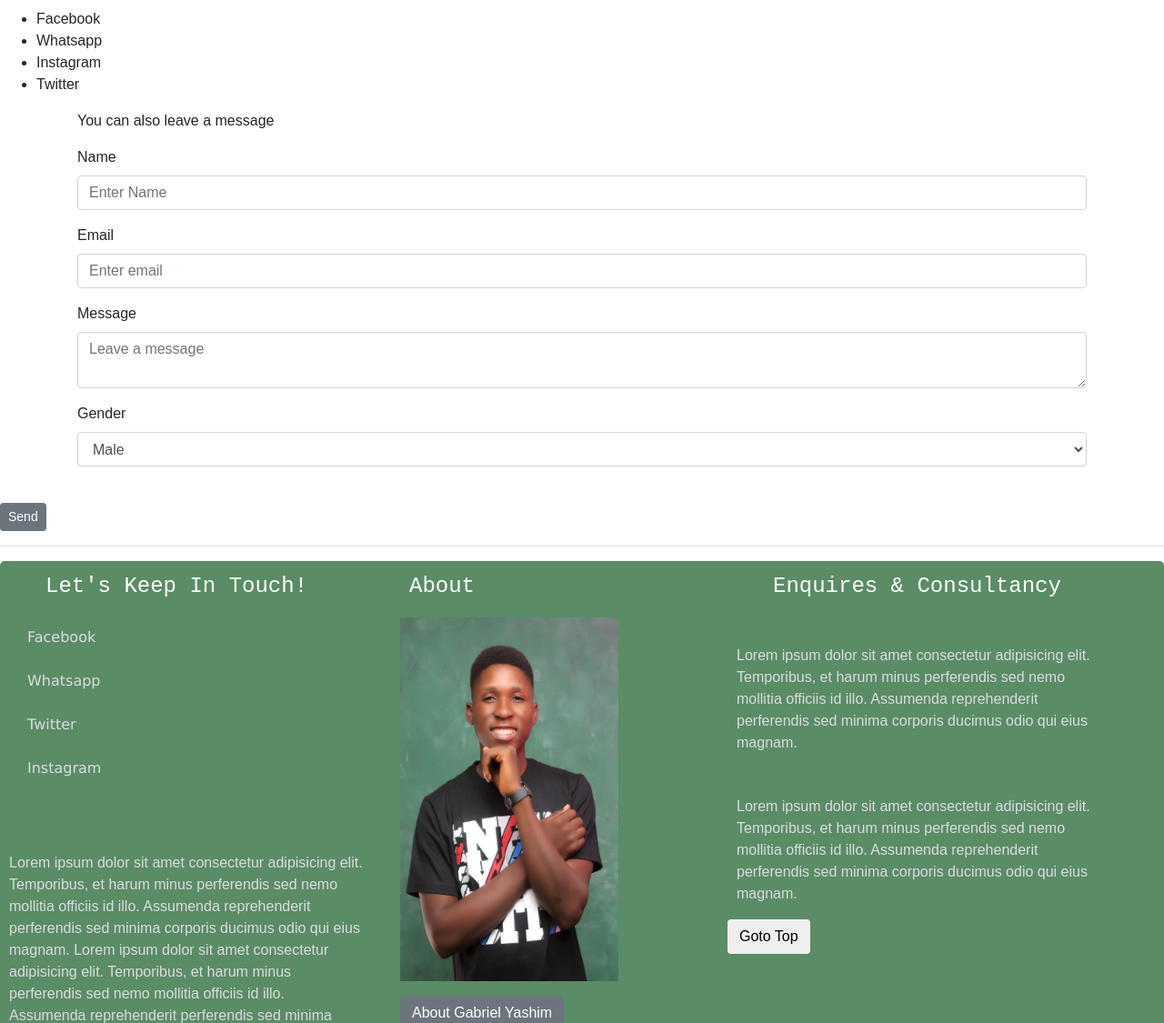
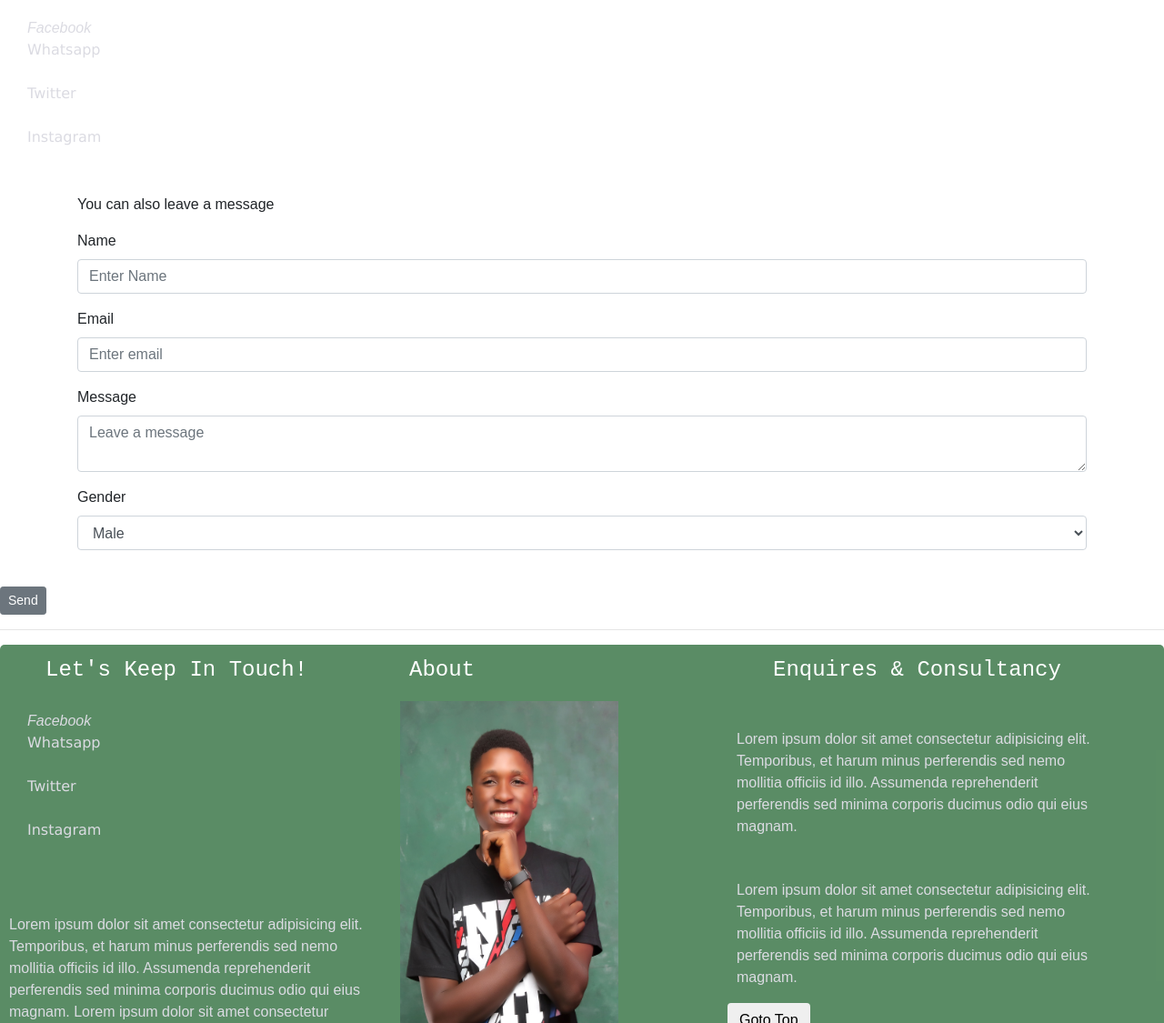
Before and after one commit to Gabriel-Yashim/Gabriel-Yashim.github.io, a plain HTML site: page Contact.html in a window 1280 px wide. Shown: the part 700-1825 px from the top of the page at 91% size. Drawn offline with Linux system fonts and the light colour scheme.

Commit message:
add my social media links

```diff
--- a/Contact.html
+++ b/Contact.html
@@ -35,11 +35,15 @@
     <h1>Contact Page</h1>
     <p>You can contact me via my social media handles:
     </p>
-    <ul>
-        <li>Facebook</li>
-        <li>Whatsapp</li>
-        <li>Instagram</li>
-        <li>Twitter</li>
+    <ul id="l-social">
+        <li id="social"><a href="https://www.facebook.com/gebrile.yashim" class="social"><i
+                    class="mdi mdi-tab mdi-48px">Facebook</i></a></li>
+        <li id="social"><a href="https://wa.me/2349094078627" class="social">Whatsapp</a></li> <br>
+        <li id="social"><a href="https://twitter.com/YashimGabriel" class="social">Twitter</a></li> <br>
+        <li id="social"><a href="https://www.instagram.com/gabriel_yashim/" class="social">Instagram</a>
+        </li> <br>
+
+        <!-- <li id="social"><a href="https://www.facebook.com/gebrile.yashim" class="social">Facebook</a></li> -->
     </ul>
 
     <p class="container">You can also leave a message</p>
@@ -81,10 +85,14 @@
                     Let's Keep In Touch!
                 </p>
                 <ul id="l-social">
-                    <li id="social"><a href="#" class="social">Facebook</a></li> <br>
-                    <li id="social"><a href="#" class="social">Whatsapp</a></li> <br>
-                    <li id="social"><a href="#" class="social">Twitter</a></li> <br>
-                    <li id="social"><a href="#" class="social">Instagram</a></li> <br>
+                    <li id="social"><a href="https://www.facebook.com/gebrile.yashim" class="social"><i
+                                class="mdi mdi-tab mdi-48px">Facebook</i></a></li>
+                    <li id="social"><a href="https://wa.me/2349094078627" class="social">Whatsapp</a></li> <br>
+                    <li id="social"><a href="https://twitter.com/YashimGabriel" class="social">Twitter</a></li> <br>
+                    <li id="social"><a href="https://www.instagram.com/gabriel_yashim/" class="social">Instagram</a>
+                    </li> <br>
+
+                    <!-- <li id="social"><a href="https://www.facebook.com/gebrile.yashim" class="social">Facebook</a></li> -->
                 </ul>
                 <p id="f-p">Lorem ipsum dolor sit amet consectetur adipisicing elit.
                     Temporibus, et harum minus perferendis sed
--- a/style/style.css
+++ b/style/style.css
@@ -169,7 +169,7 @@ h2{
      text-align: center;
      font-weight: bolder;
      font-family: Arial, Helvetica, sans-serif;
-     background-color: darkorange;
+     /* background-color: darkorange; */
      font-style: italic;
 
 }
```
Also changed, not shown: About.html (+23 -20 lines), Project.html (+14 -9 lines), index.html (+2 -2 lines), img/site4.jpg (added).
